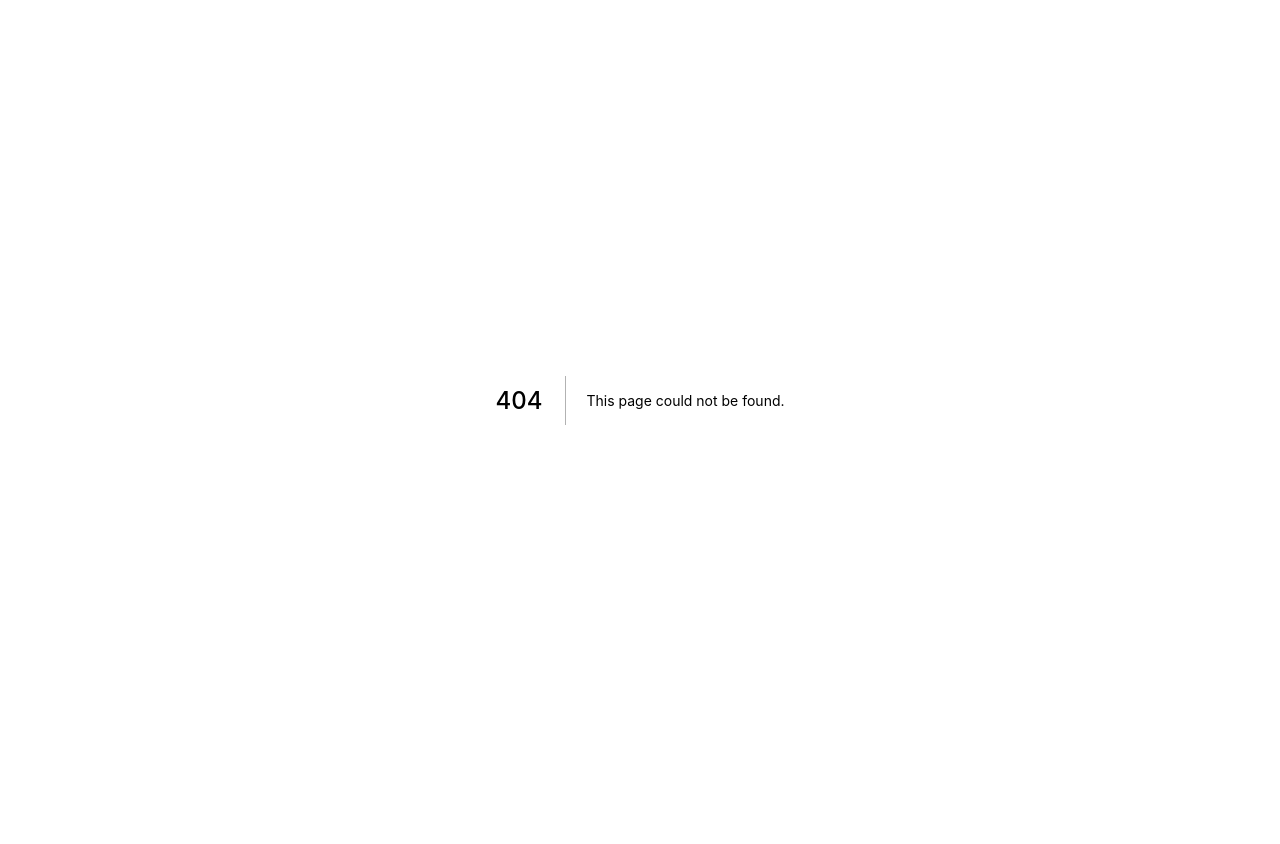
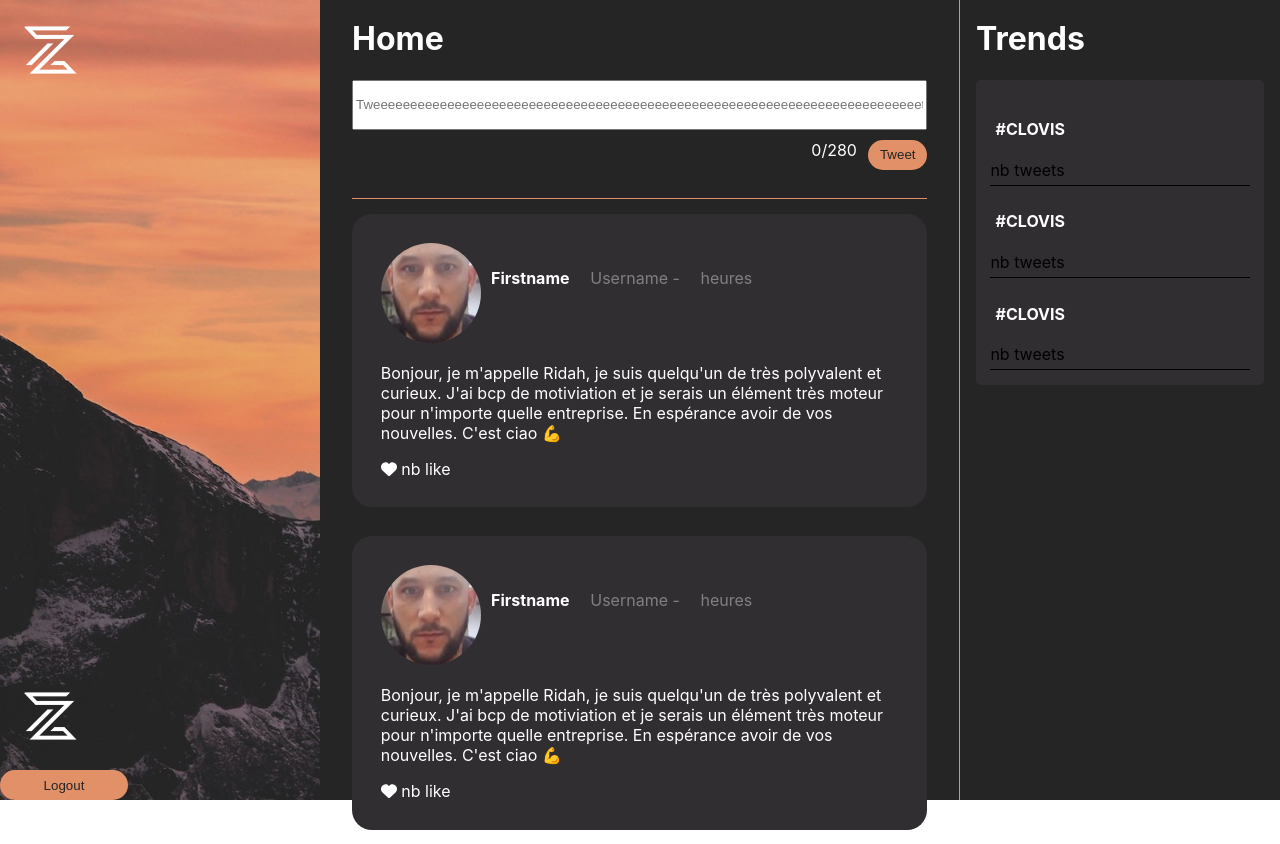
Before and after one commit to romaincochonnat/hackatweet-frontend, a Next.js app: page /main in a window 1280 px wide. Before the commit this address had no page. Before the commit the page ends 800 px from the top, so only its background shows below. Built offline with nearby package versions, Linux system fonts and the light colour scheme.

Commit message:
commit inter

```diff
--- a/components/Feed.js
+++ b/components/Feed.js
@@ -1,18 +1,35 @@
-import styles from "../styles/Home.module.css";
+import styles from "../styles/Feed.module.css";
+import { useState } from "react";
+import Tweet from "./Tweet";
 
 import Image from "next/image";
 
 function Feed() {
+  let [tweet, setTweet] = useState("");
+
   return (
-    <div>
-      <main className={styles.main}>
-        <h1>
-          MOOOOOOOOOOOOOOOOORRRRRRRRRRRRRRNING
-          LIIIIIIIIIIIIIIIIIIIIIIIIIIIIIIIIIIIIIIIIIIIIIIIIIVe
-        </h1>
-      </main>
-    </div>
+    <main className={styles.mainFeed}>
+      <div className={styles.tweetRedaction}>
+        <input
+          className={styles.inputTweet}
+          type="text"
+          placeholder="Tweeeeeeeeeeeeeeeeeeeeeeeeeeeeeeeeeeeeeeeeeeeeeeeeeeeeeeeeeeeeeeeeeeeeeeeeeet"
+          onChange={(e) => setTweet(e.target.value)}
+          value={tweet}
+        />
+        <div className={styles.infoTweetContainer}>
+          <span className={styles.span}>{tweet.length}/280</span>
+          <button className={styles.buttonTweet} onClick={() => {}}>
+            Tweet
+          </button>
+        </div>
+      </div>
+
+      <div className={styles.tweetContainer}>
+        <Tweet />
+        <Tweet />
+      </div>
+    </main>
   );
 }
-
 export default Feed;
--- /dev/null
+++ b/components/Main.js
@@ -0,0 +1,55 @@
+import styles from "../styles/Feed.module.css";
+import Trend from "./Trend";
+import Feed from "./Feed";
+import Image from "next/image";
+
+function Main() {
+  return (
+    <div>
+      <main className={styles.main}>
+        <div className={styles.leftContent}>
+          <div>
+            <Image
+              src="/zimage-removebg-preview.png"
+              width={100}
+              height={100}
+              alt="brand logo"
+            />
+          </div>
+          <div>
+            <div>
+              <Image
+                src="/zimage-removebg-preview.png"
+                width={100}
+                height={100}
+                alt="brand logo"
+              />
+            </div>
+            <button
+              className={styles.buttonLogout}
+              onClick={() => {
+                logout();
+              }}
+            >
+              Logout
+            </button>
+          </div>
+        </div>
+        <div className={styles.centerContent}>
+          <h1 className={styles.title2}>Home</h1>
+          <Feed />
+        </div>
+        <div className={styles.rightContent}>
+          <h1 className={styles.title2}>Trends</h1>
+          <div className={styles.hashtagContainer}>
+            <Trend />
+            <Trend />
+            <Trend />
+          </div>
+        </div>
+      </main>
+    </div>
+  );
+}
+
+export default Main;
--- /dev/null
+++ b/components/Trend.js
@@ -0,0 +1,13 @@
+import styles from "../styles/Feed.module.css";
+
+import Image from "next/image";
+
+function Trend() {
+  return (
+    <div className={styles.hashtagBlock}>
+      <h3 className={styles.title3}>#CLOVIS</h3>
+      <span>nb tweets</span>
+    </div>
+  );
+}
+export default Trend;
--- a/components/Tweet.js
+++ b/components/Tweet.js
@@ -0,0 +1,37 @@
+import styles from "../styles/Feed.module.css";
+import { FontAwesomeIcon } from "@fortawesome/react-fontawesome";
+import { faHeart } from "@fortawesome/free-solid-svg-icons";
+
+import Image from "next/image";
+
+function Tweet() {
+  return (
+    <div className={styles.tweetBlock}>
+      <div className={styles.tweetAuthor}>
+        <div className={styles.photoContainer}>
+          <Image
+            src="/ridah.png"
+            width={100}
+            height={100}
+            alt="brand logo"
+            className={styles.roundImage}
+          />
+        </div>
+        <h3 className={styles.title3}>Firstname</h3>
+        <h4 className={styles.title4}>Username -</h4>
+        <h4 className={styles.title4}>heures</h4>
+      </div>
+      <p className={styles.tweet}>
+        Bonjour, je m'appelle Ridah, je suis quelqu'un de très polyvalent et
+        curieux. J'ai bcp de motiviation et je serais un élément très moteur
+        pour n'importe quelle entreprise. En espérance avoir de vos nouvelles.
+        C'est ciao 💪
+      </p>
+      <span className={styles.tweet}>
+        <FontAwesomeIcon icon={faHeart} />
+        &nbsp;nb like
+      </span>
+    </div>
+  );
+}
+export default Tweet;
--- a/package.json
+++ b/package.json
@@ -9,10 +9,14 @@
     "lint": "next lint"
   },
   "dependencies": {
+    "@fortawesome/fontawesome-svg-core": "^6.6.0",
+    "@fortawesome/free-solid-svg-icons": "^6.6.0",
+    "@fortawesome/react-fontawesome": "^0.2.2",
     "antd": "^5.19.2",
     "next": "12.1.6",
     "react": "18.1.0",
-    "react-dom": "18.1.0"
+    "react-dom": "18.1.0",
+    "react-router-dom": "^6.25.1"
   },
   "devDependencies": {
     "@testing-library/jest-dom": "^5.16.4",
--- /dev/null
+++ b/pages/main.js
@@ -0,0 +1,7 @@
+import Main from "../components/Main";
+
+function MainPage() {
+  return <Main />;
+}
+
+export default MainPage;
--- /dev/null
+++ b/styles/Feed.module.css
@@ -0,0 +1,172 @@
+.main {
+  display: grid;
+  grid-template-columns: repeat(8, 1fr);
+  grid-template-rows: repeat(6, 1fr);
+  justify-content: center;
+  background-color: #252525;
+  height: 100vh;
+  width: 100vw;
+}
+
+.title1 {
+  line-height: 1.15;
+  font-size: 4rem;
+  color: white;
+}
+.title2 {
+  line-height: 1.15;
+  font-size: 2rem;
+  color: white;
+}
+
+.title3 {
+  line-height: 1.15;
+  font-size: 1rem;
+  color: white;
+  padding: 2%;
+}
+
+.title4 {
+  line-height: 1.15;
+  font-size: 1rem;
+  color: grey;
+  margin-block-start: 1em;
+  margin-block-end: 1em;
+  padding: 2%;
+  font-weight: normal;
+}
+
+.leftContent {
+  grid-row-start: 1;
+  grid-row-end: -1;
+  grid-column-start: 1;
+  grid-column-end: 3;
+  background-image: url("../public/cover.jpg");
+  background-size: cover;
+  display: flex;
+  flex-direction: column;
+  justify-content: space-between;
+}
+
+.centerContent {
+  grid-row-start: 1;
+  grid-row-end: -1;
+  grid-column-start: 3;
+  grid-column-end: 7;
+  background-size: cover;
+  border-right: solid 1px #e19067;
+  background-color: #252525;
+  display: flex;
+  flex-direction: column;
+  padding-left: 5%;
+  padding-right: 5%;
+}
+
+.rightContent {
+  grid-row-start: 1;
+  grid-row-end: -1;
+  grid-column-start: 7;
+  grid-column-end: -1;
+  background-color: #252525;
+  display: flex;
+  flex-direction: column;
+  padding-left: 5%;
+  padding-right: 5%;
+}
+
+.hashtagContainer {
+  background-color: #312e32;
+  display: flex;
+  flex-direction: column;
+  border-radius: 5px;
+  padding: 5%;
+}
+.hashtagBlock {
+  border-bottom: solid 1px;
+  padding-top: 2%;
+  padding-bottom: 2%;
+}
+
+.buttonLogout {
+  width: 40%;
+  height: 30px;
+  border-radius: 20px 20px 20px 20px;
+  color: #252525;
+  background-color: #e19067;
+  transition-duration: 0.4s;
+  border: none;
+}
+
+.buttonLogout:hover {
+  background-color: #252525;
+  color: #e19067;
+  cursor: pointer;
+}
+
+.mainFeed {
+  display: flex;
+  flex-direction: column;
+}
+
+.buttonTweet {
+  height: 30px;
+  border-radius: 20px 20px 20px 20px;
+  color: #252525;
+  background-color: #e19067;
+  transition-duration: 0.4s;
+  border: none;
+  padding-left: 2%;
+  padding-right: 2%;
+  margin-left: 2%;
+}
+
+.buttonTweet:hover {
+  background-color: #252525;
+  color: #e19067;
+  cursor: pointer;
+}
+
+.inputTweet {
+  height: 50px;
+  margin-bottom: 10px;
+  width: 100%;
+}
+
+.span {
+  color: white;
+}
+
+.infoTweetContainer {
+  display: flex;
+  justify-content: flex-end;
+  padding-bottom: 5%;
+  border-bottom: solid 1px #e19067;
+}
+
+.tweetContainer {
+  display: flex;
+  flex-direction: column;
+}
+
+.tweetAuthor {
+  display: flex;
+}
+
+.tweetBlock {
+  padding: 5%;
+  background-color: #312e32;
+  margin-bottom: 2.5%;
+  margin-top: 2.5%;
+  border-radius: 20px;
+}
+
+/* .photoContainer {
+  border-radius: 50%;
+} */
+.roundImage {
+  border-radius: 50%; /* Rend la bordure de l'image ronde */
+}
+
+.tweet {
+  color: white;
+}
```
Also changed, not shown: components/Modal.js (+9 -17 lines), pages/feed.js (deleted, +0 -7 lines), public/ridah.png (added), 1 other file (tests, documents, lock files or other folders).
